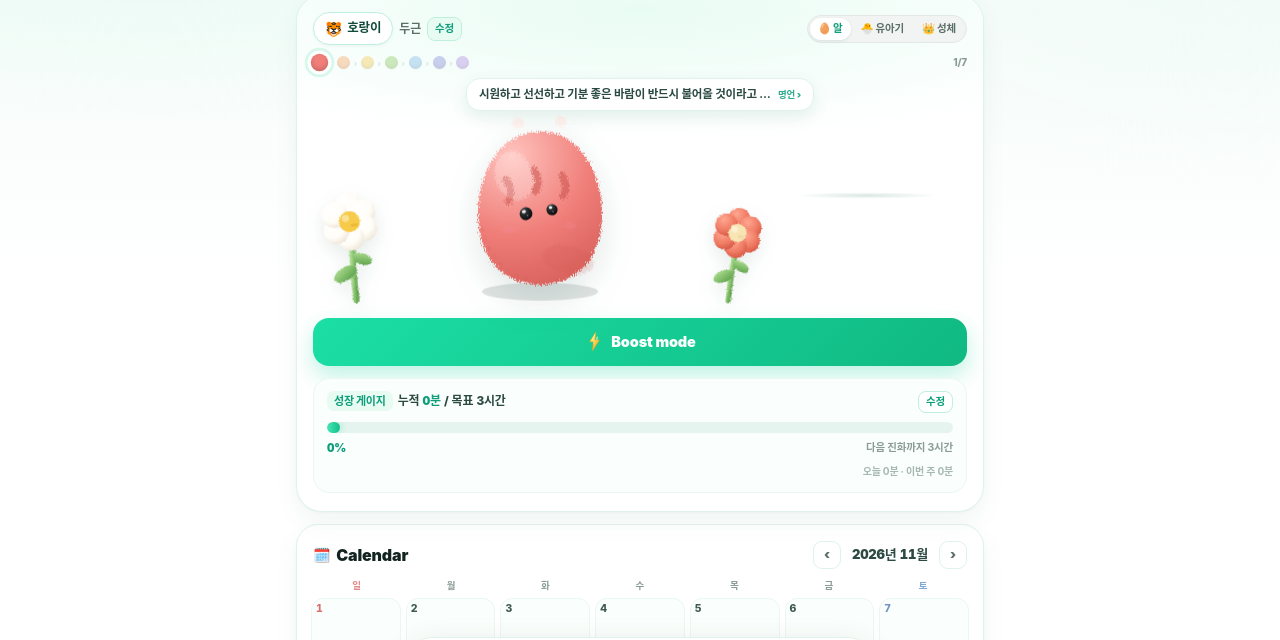
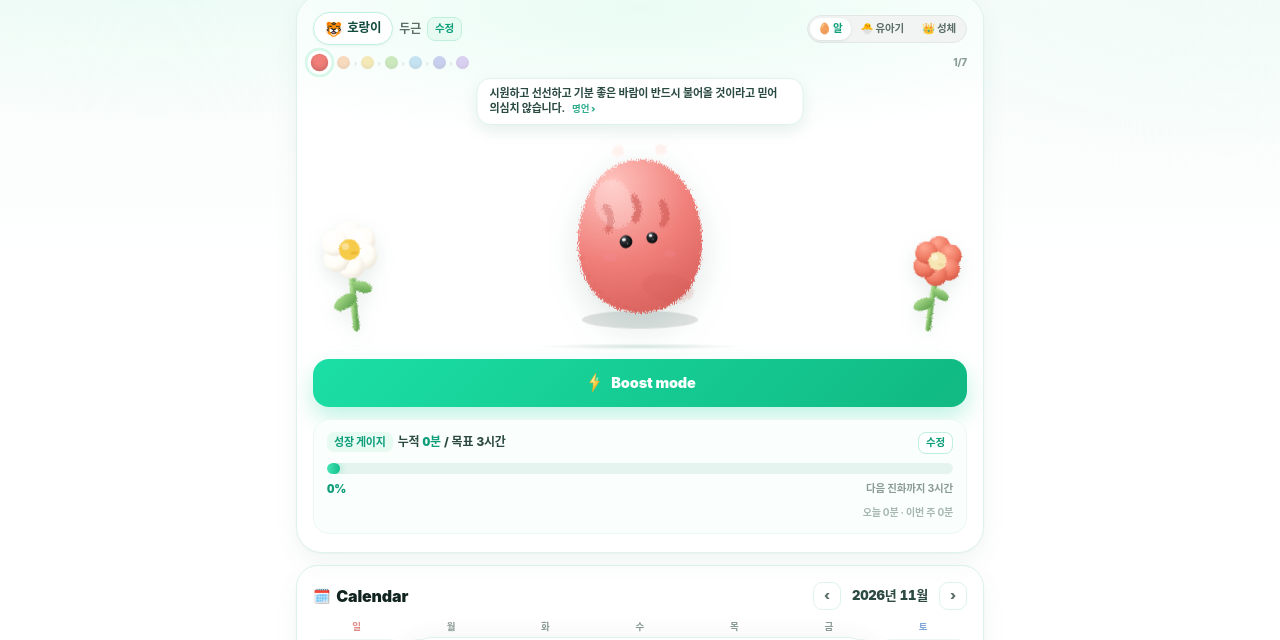
Before and after one commit to onedud/toat-study, a plain HTML site: page index.html in a window 1280 px wide. Shown: the part 89-729 px from the top of the page. Drawn offline with Linux system fonts and the light colour scheme.

Commit message:
홈 펫 중앙 정렬·명언 말풍선 다듬기

```diff
--- a/index.html
+++ b/index.html
@@ -197,17 +197,17 @@
   .rainbow .sep{font-size:8px;color:#C6D6D1;margin:0 -1px}
   .rainbow .txt{margin-left:auto;font-size:10px;font-weight:800;color:var(--dim)}
 
-  .pet-stage{position:relative;display:flex;align-items:center;justify-content:center;min-height:206px;margin-top:6px}
+  .pet-stage{position:relative;display:flex;flex-direction:column;align-items:center;justify-content:center;min-height:206px;margin-top:6px}
   .pet-bubble{
     position:absolute;top:2px;left:50%;transform:translateX(-50%);z-index:3;max-width:calc(100% - 8px);
     padding:7px 12px;border-radius:14px;background:#fff;border:1px solid var(--line);
-    font-size:11.5px;font-weight:700;color:#2A4A41;box-shadow:0 6px 16px rgba(16,105,80,.10);
-    white-space:nowrap;overflow:hidden;text-overflow:ellipsis
+    font-size:11px;font-weight:700;color:#2A4A41;box-shadow:0 6px 16px rgba(16,105,80,.10);
+    text-align:center;line-height:1.4;display:-webkit-box;-webkit-line-clamp:3;-webkit-box-orient:vertical;overflow:hidden;word-break:keep-all;max-height:62px
   }
   .pet-bubble b{color:var(--mint-deep);font-weight:900}
   .pet-bubble .qhint{margin-left:5px;font-size:9.5px;font-weight:900;color:var(--mint-deep);opacity:.85;white-space:nowrap}
   button.pet-bubble{text-align:left}
-  .pet-scene{position:relative;display:flex;align-items:flex-end;justify-content:center;width:100%;padding-top:34px}
+  .pet-scene{position:relative;display:flex;align-items:flex-end;justify-content:center;width:100%;padding-top:62px}
   .pet-art{width:min(62%,214px);flex:none;position:relative;z-index:2}
   .pet-art svg{width:100%;height:auto;display:block;overflow:visible;animation:floaty 4.6s ease-in-out infinite}
   @keyframes floaty{0%,100%{transform:translateY(0)}50%{transform:translateY(-6px)}}
@@ -2260,7 +2260,7 @@
     renderRainbow(info);
     const q = currentQuote();
     if (q) {
-      const txt = q.text.length > 34 ? q.text.slice(0, 33) + '…' : q.text;
+      const txt = q.text.length > 52 ? q.text.slice(0, 51) + '…' : q.text;
       $('petBubble').innerHTML = esc(txt) + ' <span class="qhint">명언 ›</span>';
       $('petBubble').setAttribute('aria-label', '오늘의 명언 보기: ' + q.text + ' — ' + (q.author || '작가 미상'));
     } else {
```
